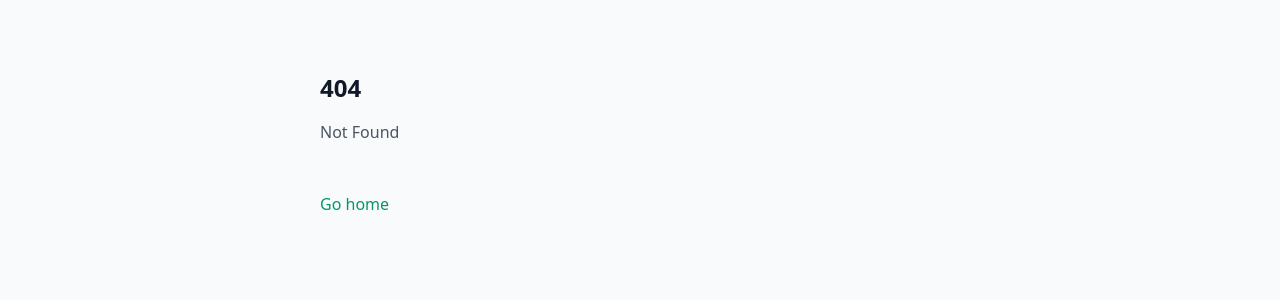
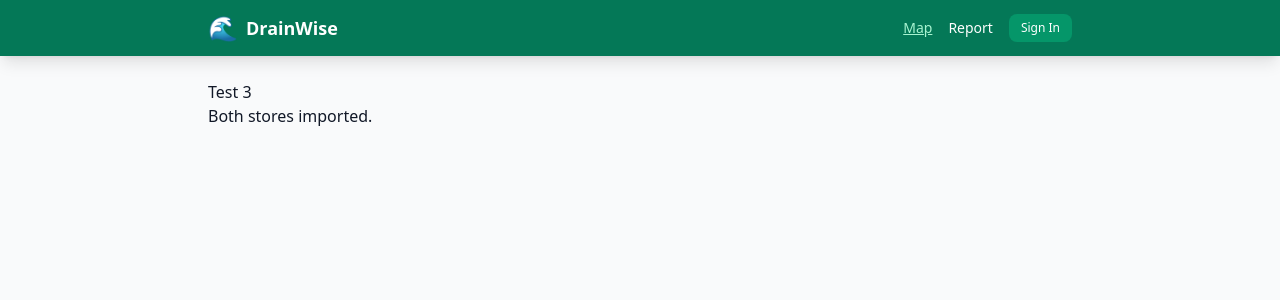
Before and after one commit to Ortizoal/Drainwise, a SvelteKit app: page /test3 in a window 1280 px wide. Before the commit this address had no page. Shown: the top 300 px of the page. Built offline with nearby package versions, Linux system fonts and the light colour scheme; no server answers.

Commit message:
Add test3 page (both stores) + restore full layout

```diff
--- a/src/routes/+layout.svelte
+++ b/src/routes/+layout.svelte
@@ -1,7 +1,13 @@
 <script>
+  import { onMount } from 'svelte';
+  import { initAuth } from '$lib/stores/auth';
   import '../app.css';
+  import NavBar from '$lib/components/NavBar.svelte';
+
+  onMount(() => initAuth());
 </script>
 
+<NavBar />
 <main class="max-w-4xl mx-auto px-4 py-6">
   <slot />
 </main>
--- /dev/null
+++ b/src/routes/test3/+page.svelte
@@ -0,0 +1,6 @@
+<script>
+  import { reports } from '$lib/stores/reports';
+  import { user, isAdmin } from '$lib/stores/auth';
+</script>
+<h1>Test 3</h1>
+<p>Both stores imported.</p>
```
